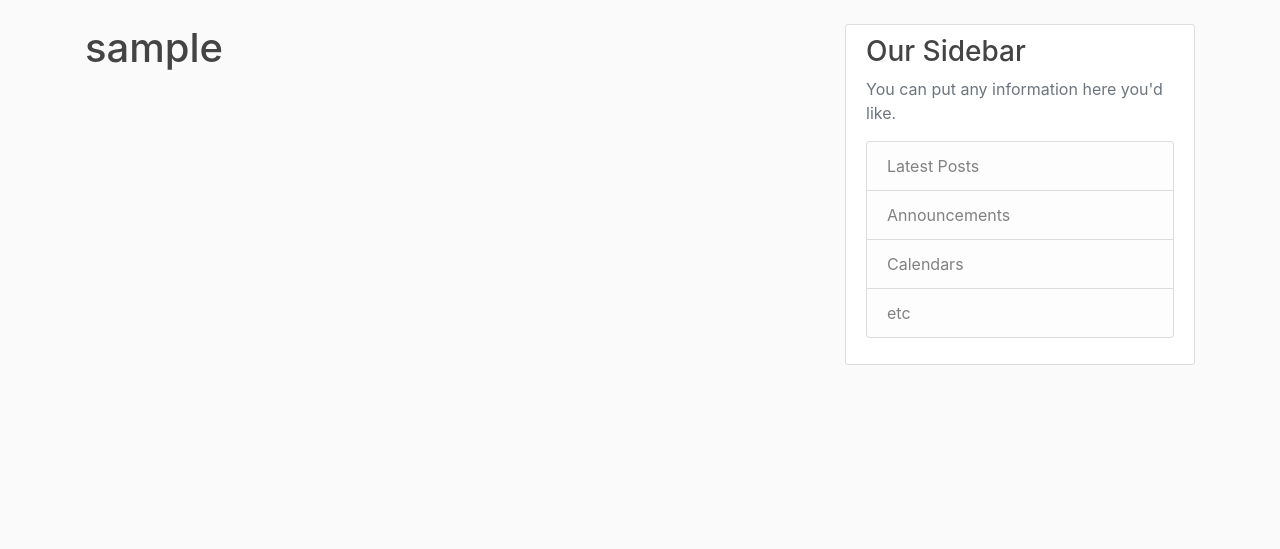
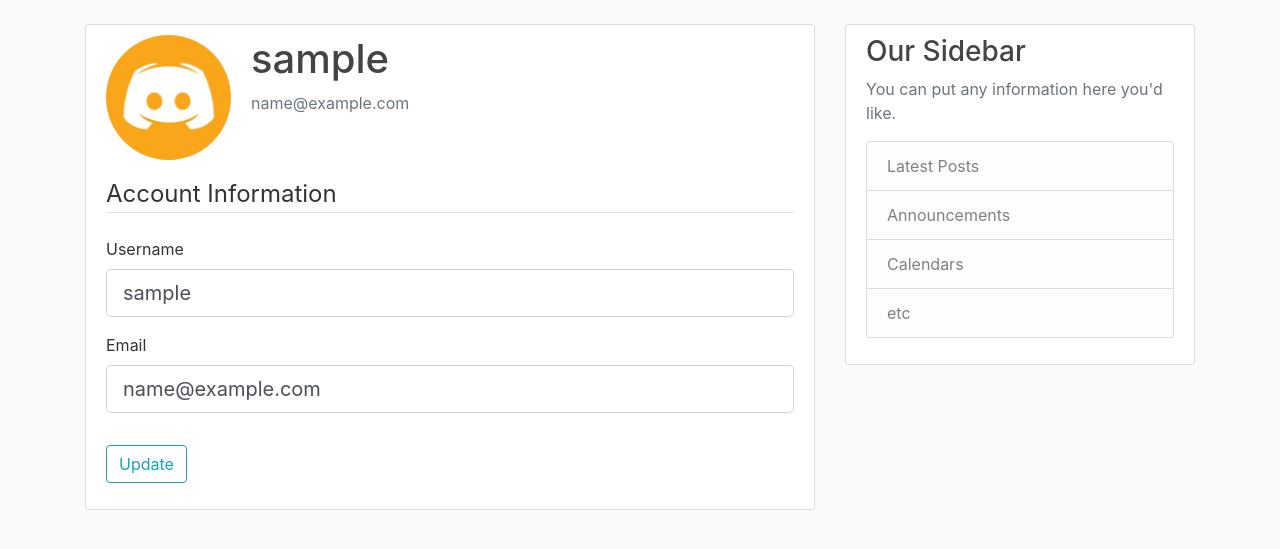
Before and after one commit to andy-1au/Learning-Flask, a Flask app: page /account in a window 1280 px wide. Shown: the part 56-605 px from the top of the page. Run offline with Flask 3, Linux system fonts and the light colour scheme; the visitor is signed in with stand-in values (Sample User, id 1).

Commit message:
updated accounts routes with forms for user to update their username and email with validation checks

```diff
--- a/flaskblog/forms.py
+++ b/flaskblog/forms.py
@@ -1,4 +1,5 @@
 from flask_wtf import FlaskForm
+from flask_login import current_user
 from wtforms import StringField, PasswordField, SubmitField, BooleanField
 from wtforms.validators import DataRequired, Length, Email, EqualTo, ValidationError
 from flaskblog.models import MyUser
@@ -38,3 +39,28 @@ class LoginForm(FlaskForm):
                              validators=[DataRequired()])
     remember = BooleanField('Remember Me')
     submit = SubmitField('Login')
+
+class UpdateAccountForm(FlaskForm):
+    username = StringField('Username',
+                           validators=[DataRequired(), Length(min=2, max=20)])
+    email = StringField('Email',
+                        validators=[DataRequired(), Email()])
+    submit = SubmitField('Update')
+
+    # validate if username is taken
+    # self parameter is a reference to the current instance of the RegistrationForm class
+    # allows the method to access other attributes or methods of the form, such as `self.username.data`
+    # self is also used implicitly
+    def validate_username(self, username):
+        if username.data != current_user.username: # if they entered something different from their username
+            user = MyUser.query.filter_by(username=username.data).first() # if there's already a user with the username passed in
+            if user:
+                raise ValidationError('This username is already taken. Please choose a different one.') # raise the error
+
+    # validate if email is taken
+    def validate_email(self, email):
+        if email.data != current_user.email: # if they entered something different from their email
+            email = MyUser.query.filter_by(email=email.data).first()
+            # if the email already exist in the db
+            if email:
+                raise ValidationError('This email is already taken. Please choose a different one.')
--- a/flaskblog/routes.py
+++ b/flaskblog/routes.py
@@ -1,6 +1,6 @@
 from flask import Flask, render_template, url_for, flash, redirect, request
 from flaskblog import app, db, bcrypt
-from flaskblog.forms import RegistrationForm, LoginForm
+from flaskblog.forms import RegistrationForm, LoginForm, UpdateAccountForm
 from flaskblog.models import MyUser, Post
 from flask_login import login_user, current_user, logout_user, login_required
 
@@ -73,7 +73,20 @@ def logout():
     logout_user()
     return redirect(url_for('home'))
 
-@app.route("/account")
+@app.route("/account", methods=['GET', 'POST'])
 @login_required
 def account():
-    return render_template('account.html', title='Account')
+    form = UpdateAccountForm()
+    if form.validate_on_submit(): # if valid on submission, update the current user's data
+            current_user.username = form.username.data
+            current_user.email = form.email.data
+            db.session.commit()
+            flash('Your account has been updated!', 'success')
+            # post get redirect pattern
+            return redirect(url_for('account')) # causes the browser to send a GET request instead of POST request, ignores the 'are you sure'
+    elif request.method == 'GET': # fill in user's info on page load
+        form.username.data = current_user.username
+        form.email.data = current_user.email
+    image_file = url_for('static', filename='profile_pics/' + current_user.image_file) # set the image file to the current user's image file
+    return render_template('account.html', title='Account',
+                           image_file=image_file, form=form)
--- a/flaskblog/templates/account.html
+++ b/flaskblog/templates/account.html
@@ -1,4 +1,49 @@
 {% extends "layout.html" %}
 {% block content %}
-    <h1>{{ current_user.username }}</h1>
+    <div class="content-section">
+        <div class="media">
+            <img class="rounded-circle account-img" src="{{ image_file }}">
+            <div class="media-body">
+                <h2 class="account-heading">{{ current_user.username }}</h2>
+                <p class="text-secondary">{{ current_user.email }}</p>
+            </div>
+        </div>
+            <form method="POST" action="">
+                {{ form.hidden_tag() }} <!--related to cross-site forgery token-->
+                <fieldset class="form-group"> <!--all labels and text fields-->
+                    <legend class="border-bottom mb-4">Account Information</legend>
+                    <div class="form-group">
+                        {{ form.username.label(class="form-control-label") }}
+                        {% if form.username.errors %}
+                        <!--you can also do this in a simplier way, with the flask bootstrap extension-->
+                        {{ form.username(class="form-control form-control-lg is-invalid") }}
+                        <!--is-invalid bootstrap class makes the textbox outline red I think-->
+                        <div class="invalid-feedback">
+                            {% for error in form.username.errors %}
+                            <span>{{ error }}</span>
+                            {% endfor %}
+                        </div>
+                        {% else %}
+                        {{ form.username(class="form-control form-control-lg") }}
+                        {% endif %}
+                    </div>
+                    <div class="form-group">
+                        {{ form.email.label(class="form-control-label") }}
+                        {% if form.email.errors %}
+                        {{ form.email(class="form-control form-control-lg is-invalid") }}
+                        <div class="invalid-feedback">
+                            {% for error in form.email.errors %}
+                            <span>{{ error }}</span>
+                            {% endfor %}
+                        </div>
+                        {% else %}
+                        {{ form.email(class="form-control form-control-lg") }}
+                        {% endif %}
+                    </div>
+                </fieldset>
+                <div class="form-group"> <!--submit button-->
+                    {{ form.submit(class="btn btn-outline-info") }}
+                </div>
+            </form>
+    </div>
 {% endblock content %} <!-- content here isn't needed but, nice to have to keep track of which block is being ended  -->
```
Also changed, not shown: flaskblog/static/profile_pics/default.jpg (added).
